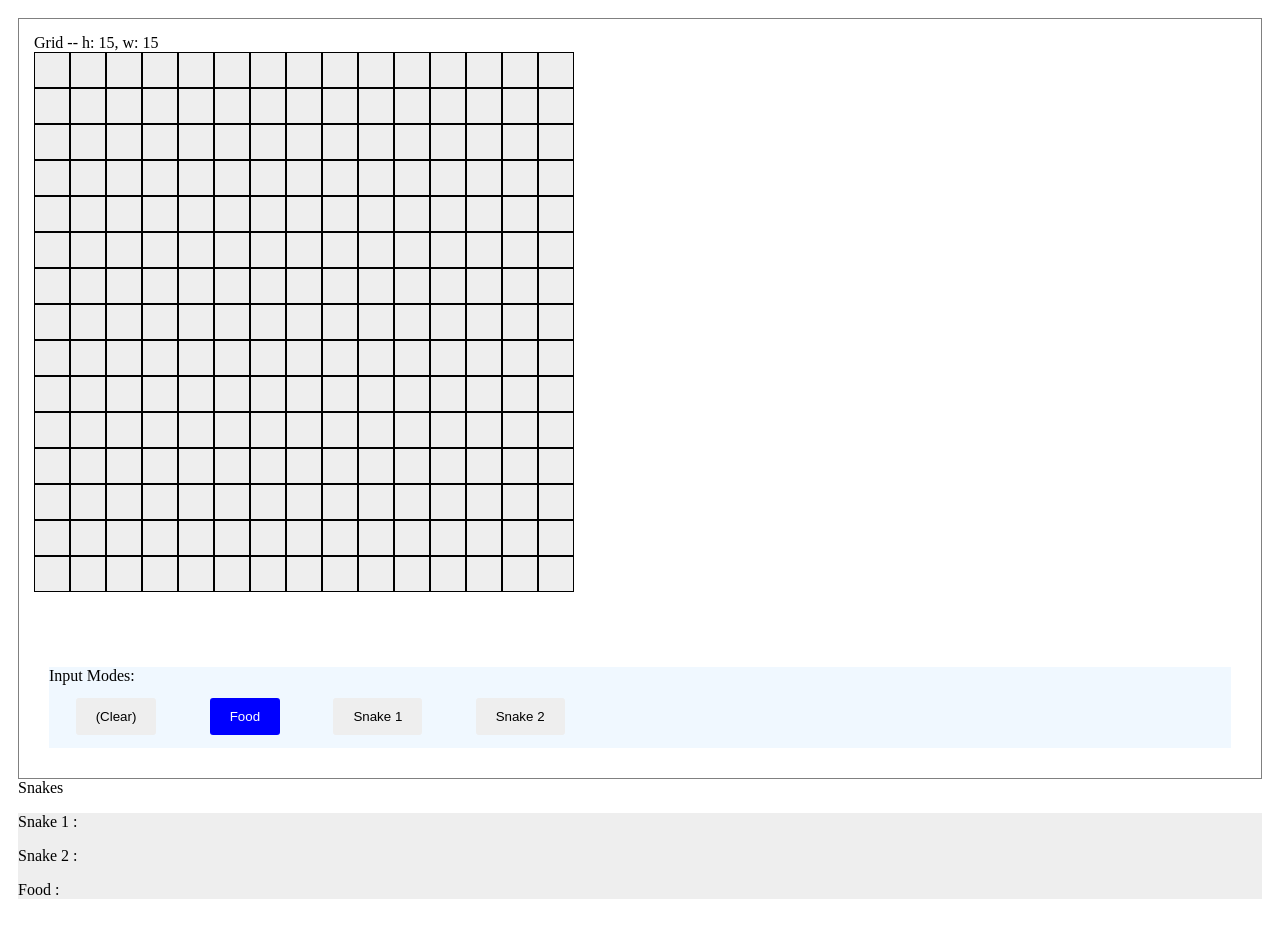
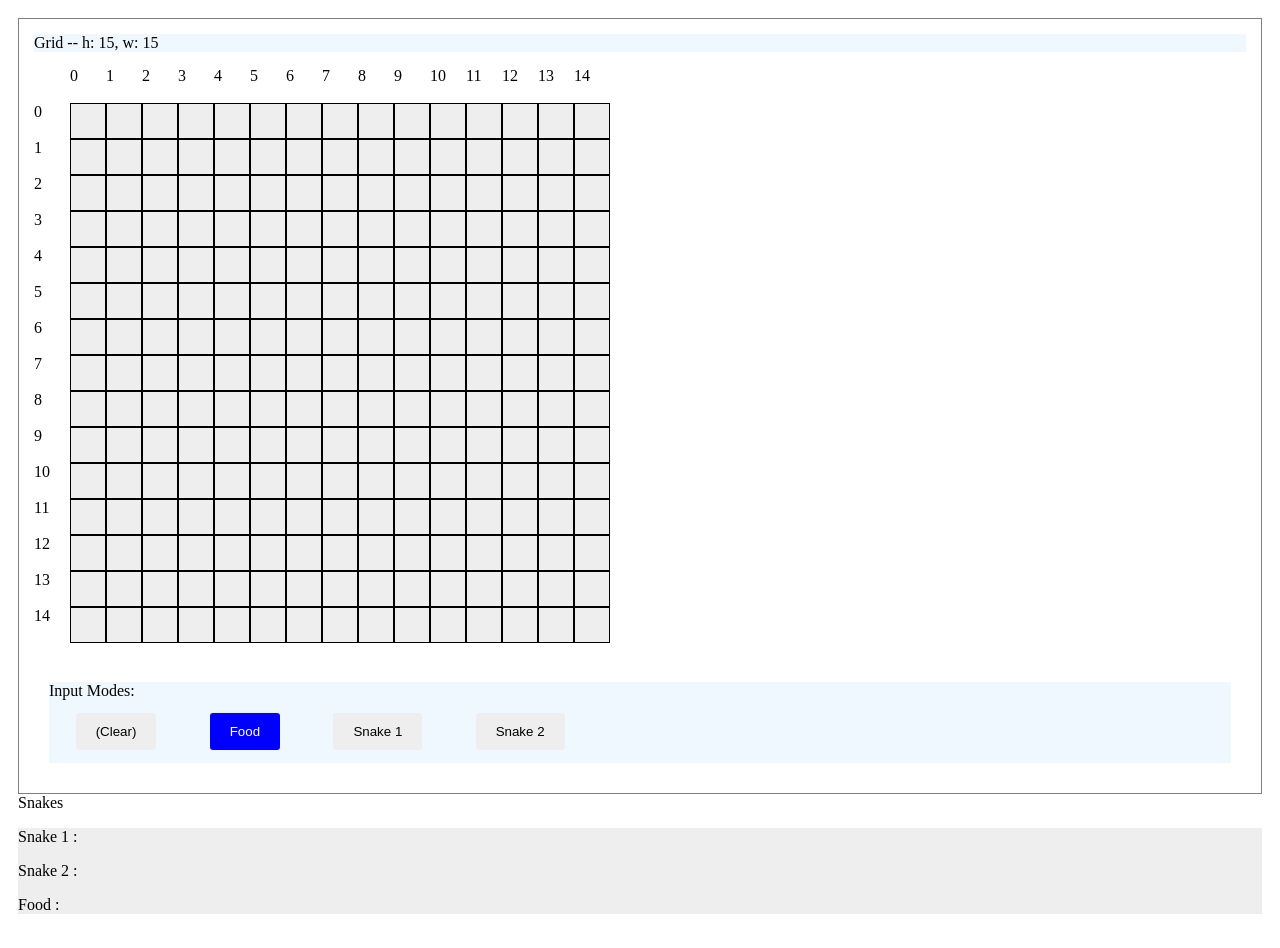
Before and after one commit to JNotelddim/coordinate-plotter, a React (Create React App) app: page / in a window 1280 px wide. Built offline with nearby package versions, Linux system fonts and the light colour scheme.

Commit message:
Show indices along top edge of grid

```diff
--- a/src/components/Button.js
+++ b/src/components/Button.js
@@ -5,7 +5,7 @@ const StyledButton = styled.button`
   border: none;
   border-radius: 3px;
   background: ${props => (props.selected ? "#00f" : "#eee")};
-  color: ${props => (props.selected ? "white" : "black")}
+  color: ${props => (props.selected ? "white" : "black")};
   text-align: center;
   padding: 0.8em 1.5em;
   margin: 1em 2em;
--- a/src/components/Grid.js
+++ b/src/components/Grid.js
@@ -13,49 +13,38 @@ let StyledGrid = styled.div`
   display: grid;
   height: 600px;
   width: 600px;
-  grid-template-columns: repeat(15, 6%);
-  grid-template-rows: repeat(15, 6%);
+  grid-template-columns: repeat(16, 6%);
+  grid-template-rows: repeat(16, 6%);
+`;
+
+let GridMeta = styled.section`
+  background: aliceblue;
+  margin-bottom: 15px;
 `;
 
 const Grid = ({ grid }) => {
   let { height, width, contents } = grid;
 
+  let headers = Array(contents.length + 1)
+    .fill(0)
+    .map((empty, i) => <div key={i}>{i === 0 ? "" : i - 1}</div>);
+
   return (
     <Wrapper>
-      Grid -- h: {height}, w: {width}
+      <GridMeta>
+        Grid -- h: {height}, w: {width}
+      </GridMeta>
       <StyledGrid>
-        {contents.map((row, y) =>
-          row.map((cell, x) => <Cell key={x} x={x} y={y} value={cell}></Cell>)
-        )}
+        {headers}
+        {contents.map((row, y) => (
+          <React.Fragment key={y}>
+            <span>{y}</span>
+            {row.map((cell, x) => (
+              <Cell key={x} x={x} y={y} value={cell}></Cell>
+            ))}
+          </React.Fragment>
+        ))}
       </StyledGrid>
-      {/*
-
-      <table className="ui celled padded table" style={{ display: "none" }}>
-        {/* HEADERS /}
-        <thead>
-          <tr>
-            <th key={-1}></th>
-            {Array(width)
-              .fill(0)
-              .map((empty, x) => (
-                <th key={x}>{x}</th>
-              ))}
-          </tr>
-        </thead>
-
-        {/* TABLE BODY /}
-        <tbody>
-          {contents.map((row, y) => (
-            <tr key={y}>
-              <td key="-1">{y}</td>
-              {row.map((cellValue, x) => (
-                <Cell key={x} x={x} y={y} value={cellValue} />
-              ))}
-            </tr>
-          ))}
-        </tbody>
-      </table>
-      */}
       <InputModeSelector />
     </Wrapper>
   );
```
